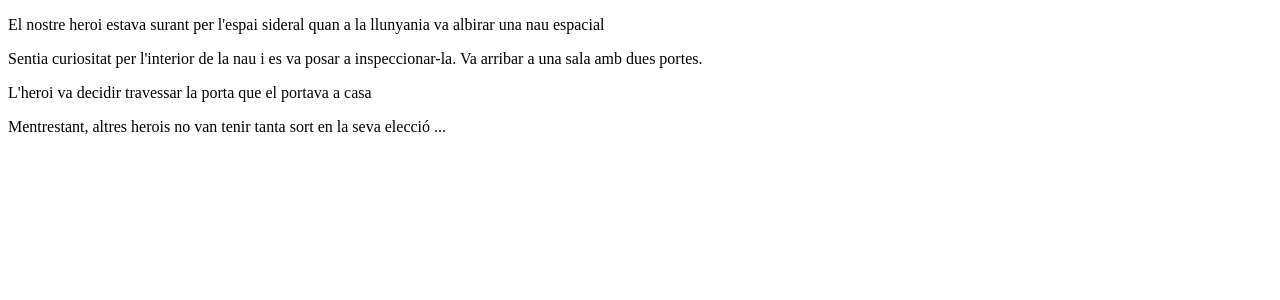
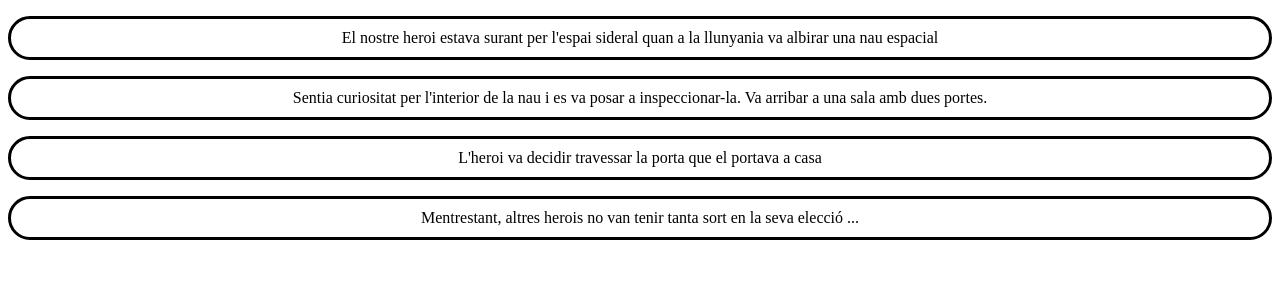
Before and after one commit to gerouvi/sprint-6, a React (Create React App) app: page / in a window 1280 px wide. Shown: the top 300 px of the page. Built offline with nearby package versions, Linux system fonts and the light colour scheme.

Commit message:
sprint 6, exercici 3

```diff
--- a/src/components/escena/Escena.js
+++ b/src/components/escena/Escena.js
@@ -1,7 +1,11 @@
+import { Paragraph } from '../../styled';
+
 const Escena = ({ sentences }) => (
   <>
     {sentences
-      ? sentences.map((sentence, index) => <p key={index}>{sentence}</p>)
+      ? sentences.map((sentence, index) => (
+          <Paragraph key={index}>{sentence}</Paragraph>
+        ))
       : null}
   </>
 );
--- /dev/null
+++ b/src/styled.js
@@ -0,0 +1,9 @@
+import styled from 'styled-components';
+
+export const Paragraph = styled.p`
+  border: 3px solid black;
+  border-radius: 30px;
+  padding-top: 10px;
+  padding-bottom: 10px;
+  text-align: center;
+`;
```
